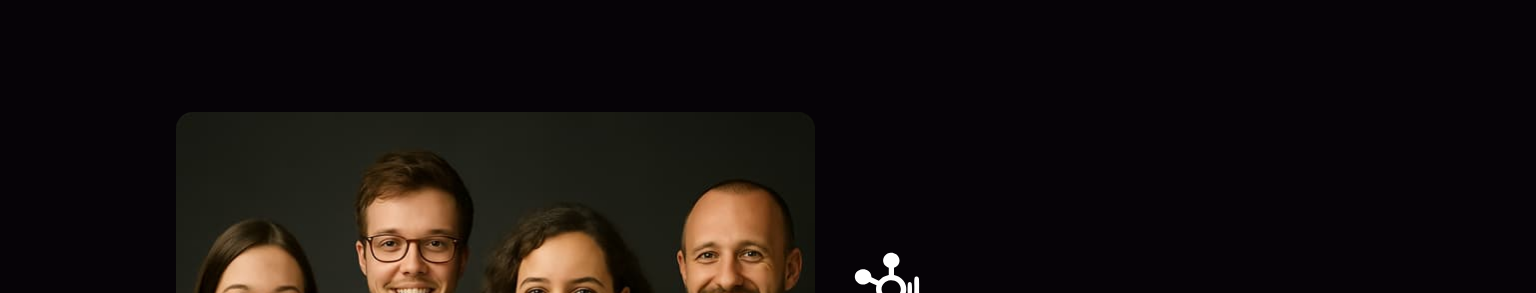
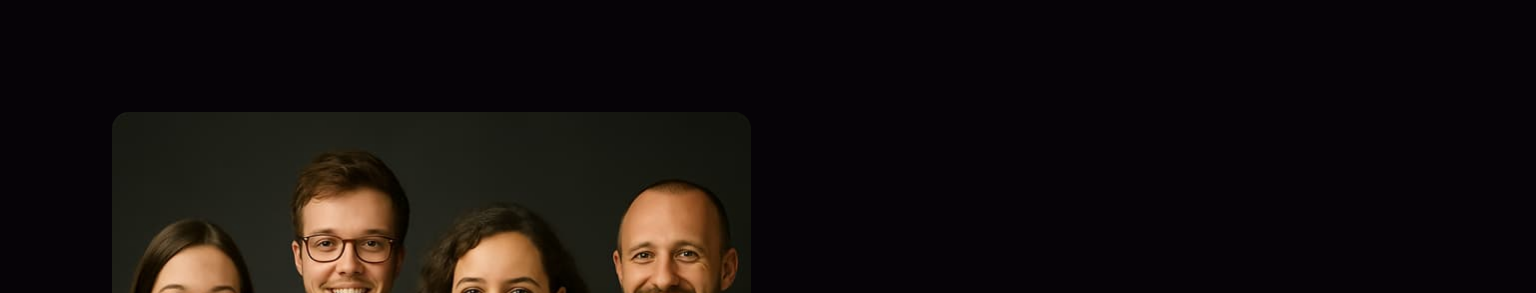
Before and after one commit to Onix43/project-artist-hub, a website built with Vite: page src/index.html in a window 1536 px wide. Shown: the top 293 px of the page. Built offline with nearby package versions, Linux system fonts and the light colour scheme.

Commit message:
fixed common styles

```diff
--- a/src/css/base/container.css
+++ b/src/css/base/container.css
@@ -1,19 +1,19 @@
 /* Styles for Mobile devices */
 .container {
   padding: 0 16px;
-  max-width: 288px;
+  max-width: 320px;
 }
 /* Styles for Tablet devices */
 @media only screen and (min-width: 768px) {
   .container {
     padding: 0 32px;
-    max-width: 704px;
+    max-width: 768px;
   }
 }
 /* Styles for Desktop devices */
 @media only screen and (min-width: 1440px) {
   .container {
     padding: 0 64px;
-    max-width: 1312px;
+    max-width: 1440px;
   }
 }
--- a/src/css/base/reset.css
+++ b/src/css/base/reset.css
@@ -1,3 +1,7 @@
+* {
+  box-sizing: border-box;
+}
+
 h1,
 h2,
 h3,
--- a/src/index.html
+++ b/src/index.html
@@ -7,7 +7,7 @@
     <title>ArtistsHub</title>
     <link
       rel="stylesheet"
-      href="node_modules/modern-normalize/modern-normalize.css"
+      href="/node_modules/modern-normalize/modern-normalize.css"
     />
     <link rel="stylesheet" href="./css/styles.css" />
   </head>
```
